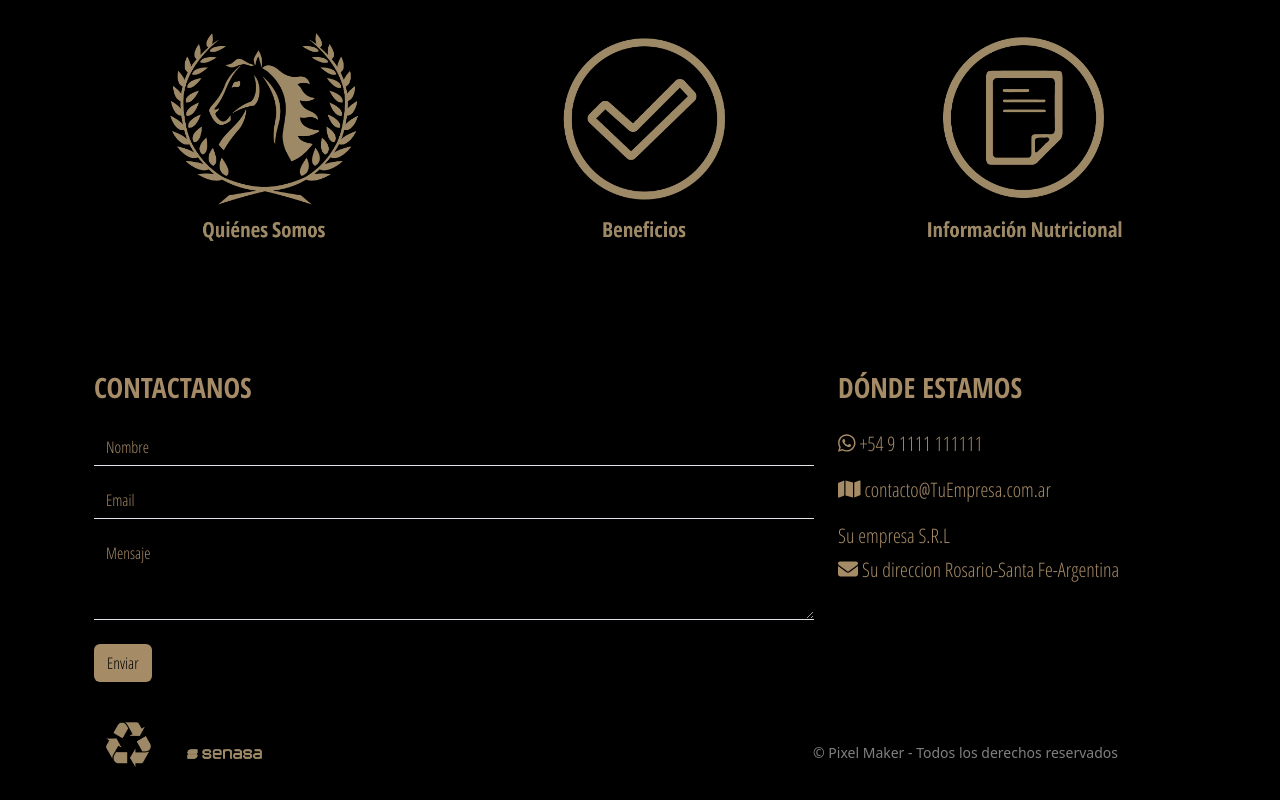
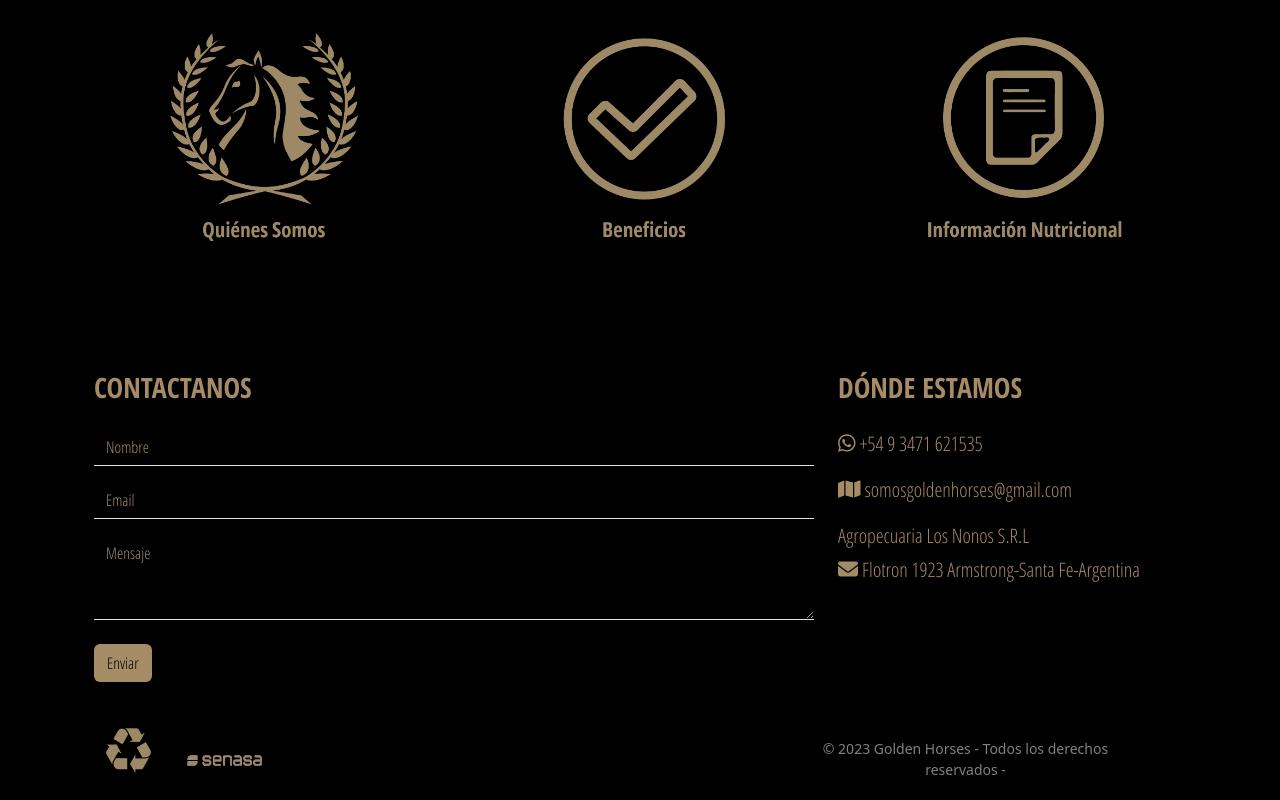
Before and after one commit to Ezzeorazi/GoldenReact, a React (Create React App) app: page /inicio in a window 1280 px wide. Shown: the part 795-1595 px from the top of the page. Before the commit the page ends 1562 px from the top, so only its background shows below. Built offline with nearby package versions, Linux system fonts and the light colour scheme.

Commit message:
Reparaciones varias

```diff
--- a/public/index.html
+++ b/public/index.html
@@ -5,14 +5,72 @@
     <link rel="icon" href="image/logo fondo negro.webp" />
     <meta name="viewport" content="width=device-width, initial-scale=1" />
     <meta name="theme-color" content="#000000" />
-    <meta
-      name="description"
-      content="Golden horses - Alimento energetico para caballos"
-    />
+    <meta name="author" content="Ezequiel Orazi">
+    <meta name="robots" content="index,follow">
+<meta name="description" content="Golden Horses, alimento energético para caballos de alto rendimiento, ya sea de carrera o polo. Garantiza el mejor rendimiento para sus caballos">
+    <link rel="canonical" href="https://goldenhorses.com.ar" />
     <link rel="apple-touch-icon" href="image/logo fondo negro.webp" />
     <link rel="stylesheet" href="https://fonts.googleapis.com/css2?family=Open+Sans+Condensed:wght@300;400;600;700&family=Open+Sans:wght@300;400;600;700&display=swap">
     <link rel="manifest" href="%PUBLIC_URL%/manifest.json" />
+    <!-- Google tag (gtag.js) -->
+<script async src="https://www.googletagmanager.com/gtag/js?id=G-59PZM05L7S"></script>
+<script>
+  window.dataLayer = window.dataLayer || [];
+  function gtag(){dataLayer.push(arguments);}
+  gtag('js', new Date());
 
+  gtag('config', 'G-59PZM05L7S');
+</script>
+<!-- Scheme -->
+<script type="application/ld+json">
+  {
+    "@context": "https://schema.org",
+    "@type": "Organization",
+    "name": "Golden Horses",
+    "url": "https://goldenhorses.com.ar",
+    "logo": "https://goldenhorses.com.ar/images/logo.webp",
+    "contactPoint": [{
+      "@type": "ContactPoint",
+      "telephone": "+54-9-3471-621535",
+      "contactType": "customer service",
+      "email": "somosgoldenhorses@gmail.com",
+      "areaServed": "AR",
+      "availableLanguage": "es"
+    }],
+    "address": {
+      "@type": "PostalAddress",
+      "addressLocality": "Armstrong",
+      "addressRegion": "Santa Fe",
+      "addressCountry": "Argentina",
+      "postalCode": "2508",
+      "streetAddress": "Flotron 1923"
+    },
+    "sameAs": [
+      "https://www.facebook.com/goldenhorses",
+      "https://www.instagram.com/goldenhorses"
+    ]
+  }
+  </script>
+  <script type="application/ld+json">
+  {
+    "@context": "https://schema.org",
+    "@type": "Product",
+    "name": "Alimento Energético para Caballos",
+    "image": "https://goldenhorses.com.ar/images/bolsa%20small.webp",
+    "description": "Golden Horses, alimento energético para caballos de alto rendimiento, ya sea de carrera o polo. Garantiza el mejor rendimiento para sus caballos",
+    "brand": {
+      "@type": "Brand",
+      "name": "Golden Horses"
+    },
+    "offers": {
+      "@type": "Offer",
+      "url": "https://goldenhorses.com.ar",
+      "priceCurrency": "ARS",
+      "price": "000",
+      "availability": "https://schema.org/InStock"
+    }
+  }
+  </script>
 
 
     <title>Alimento energetico para caballos</title>
--- a/src/components/Inicio.js
+++ b/src/components/Inicio.js
@@ -7,17 +7,17 @@ export const Inicio = () => {
     <div className='animate__animated animate__fadeIn'>
       <div id="carouselExampleSlidesOnly" className="carousel slide " data-bs-ride="carousel">
         <div className="carousel-inner">
-          <div className="carousel-item active" data-interval="1000">
+          <div className="carousel-item active" data-bs-interval="1000">
             <img src="/image/golden-horses-gana-exito-alimento.webp" className="d-none d-md-block w-100" alt="Desktop" />
             <img src="/image/golden-horses-gana-exito-alimento-mobile.webp" className="d-block d-md-none w-100" alt="Mobile" />
 
           </div>
-          <div className="carousel-item" data-interval="1000">
+          <div className="carousel-item" data-bs-interval="1000">
             <img src="/image/golden-horses-nutricion-animal-equinos-pc.webp" className="d-none d-md-block w-100" alt="Desktop" />
             <img src="image/golden-horses-nutricion-animal-equinos.webp" className="d-block d-md-none w-100" alt="Mobile" />
 
           </div>
-          <div className="carousel-item" data-interval="1000">
+          <div className="carousel-item" data-bs-interval="1000">
             <img src="image/golden-horses-trazabilidad-alimentos.webp" className="d-none d-md-block w-100" alt="Desktop" />
             <img src="image/golden-horses-trazabilidad-alimentos-mobile.webp" className="d-block d-md-none w-100" alt="Mobile" />
 
--- a/src/components/layout/Footer.js
+++ b/src/components/layout/Footer.js
@@ -13,7 +13,7 @@ export const Footer = () => {
             <div className="col-md-8">
               <div className="login-box bg-black rounded">
                 <h3 className="mb-4 pt-5 semibold">CONTACTANOS</h3>
-                <form action="" method="">
+                <form action="https://formsubmit.co/1d57691f4369fd9d543ddb9cb2604cd9" method="POST">
                   <div className="mb-3 form-group">
                     <input
                       type="text"
@@ -68,30 +68,30 @@ export const Footer = () => {
                 <FontAwesomeIcon icon={faWhatsapp} className='text-custom-where me-1'/>
                   <a
                     className="text-decoration-none text-custom-where"
-                    href="https://wa.me/11111111111"
+                    href="https://wa.me/5493471621535"
                   >
-                    +54 9 1111 111111
+                    +54 9 3471 621535
                   </a>
                 </li>
                 <li className="mb-3">
                 <FontAwesomeIcon icon={faMap} className='text-custom-where me-1'/>
                   <a
                     className="text-decoration-none text-custom-where"
-                    href="mailto:contacto@TuEmpresa.com.ar"
+                    href="mailto:somosgoldenhorses@gmail.com"
                   >
-                    contacto@TuEmpresa.com.ar
+                    somosgoldenhorses@gmail.com
                   </a>
                 </li>
                 <li className="mb-3">
-                  <p className="mb-1 text-custom-where">Su empresa S.R.L</p>
+                  <p className="mb-1 text-custom-where">Agropecuaria Los Nonos S.R.L</p>
                   <FontAwesomeIcon icon={faEnvelope} className='text-custom-where me-1'/>
                   <a
                     className="text-decoration-none text-custom-where"
-                    href="http://maps.google.com/?q=Su direccion Rosario-Santa Fe-Argentina"
+                    href="https://www.google.com/maps/search/Flotron%201923%20Armstrong%20Santa%20Fe%20Argentina"
                     target="_blank"
                     rel="noopener noreferrer"
                   >
-                    Su direccion Rosario-Santa Fe-Argentina
+                    Flotron 1923 Armstrong-Santa Fe-Argentina
                   </a>
                 </li>
               </ul>
@@ -113,7 +113,7 @@ export const Footer = () => {
           <div className="col-md-5 mt-3 text-end">
             <div className="footer bg-black small text-center text-white-50">
               <div className="container px-4 px-lg-5">
-                &copy; Pixel Maker - Todos los derechos reservados
+              &copy; {new Date().getFullYear()} Golden Horses - Todos los derechos reservados -
               </div>
             </div>
           </div>
--- a/src/index.css
+++ b/src/index.css
@@ -225,6 +225,10 @@ cursor: pointer;
 }
 
 /* footer */
+
+#footer {
+  margin-bottom: 20px;
+}
 .list-unstyled a:hover {
   border-bottom: 1px solid #A68B67;
 }
```
Also changed, not shown: 1 other file (tests, documents, lock files or other folders).
